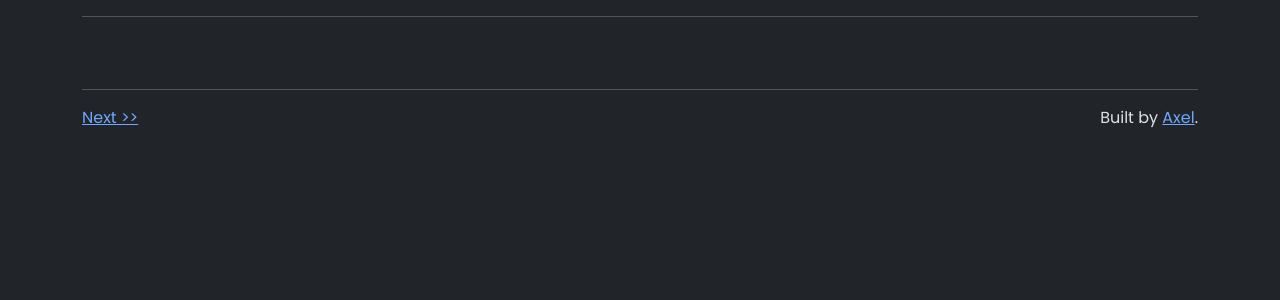
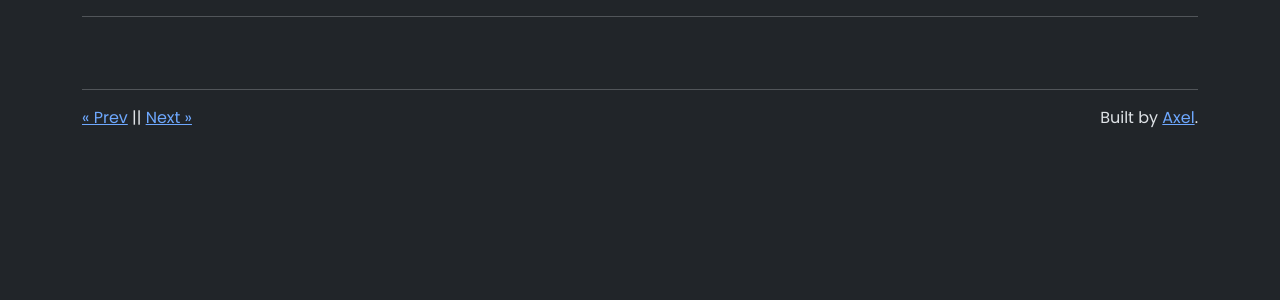
Before and after one commit to jeoxn/Indonesia-Tourism-Destination, a Python web app: template website/templates/index.html in a window 1280 px wide. Shown: the part 153-453 px from the top of the page. Run offline with Jinja, Linux system fonts and the light colour scheme; the template is opened without the code that fills it, so the values that code supplies are empty.

Commit message:
Updated pagination links in index.html

```diff
--- a/website/templates/index.html
+++ b/website/templates/index.html
@@ -3,7 +3,7 @@
   <head>
     <meta charset="utf-8">
     <meta name="viewport" content="width=device-width, initial-scale=1">
-    <title>Bootstrap demo</title>
+    <title>Tourism Destination Recommendation</title>
     <link href="https://cdn.jsdelivr.net/npm/bootstrap@5.3.3/dist/css/bootstrap.min.css" rel="stylesheet" integrity="sha384-QWTKZyjpPEjISv5WaRU9OFeRpok6YctnYmDr5pNlyT2bRjXh0JMhjY6hW+ALEwIH" crossorigin="anonymous">
     <link rel="preconnect" href="https://fonts.googleapis.com">
     <link rel="preconnect" href="https://fonts.gstatic.com" crossorigin>
@@ -80,10 +80,10 @@
         <hr class="mt-5 mb-3">
         <div class="d-flex justify-content-between mb-5">
             <div>
-                {% if prev == 0 %}
-                <a href="/?name={{place_name}}&start={{prev}}"><< Prev</a> ||
+                {% if prev != -8 %}
+                <a href="/?name={{place_name}}&start={{prev}}">&laquo; Prev</a> ||
                 {% endif %}
-                <a href="/?name={{place_name}}&start={{next}}">Next >></a>
+                <a href="/?name={{place_name}}&start={{next}}">Next &raquo;</a>
             </div>
             <p>Built by <a href="https://github.com/jeoxn">Axel</a>.</p>
         </div>
```
